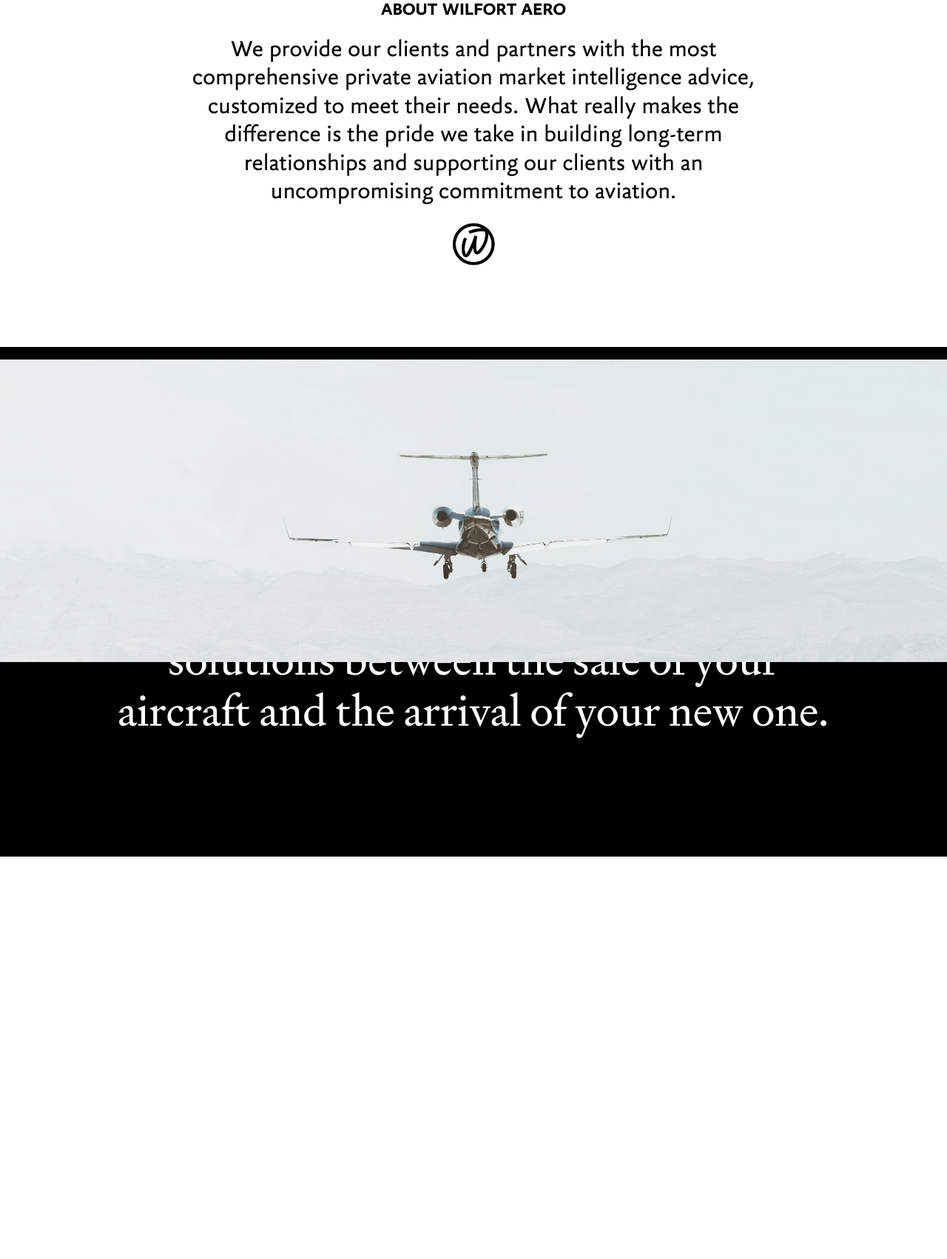
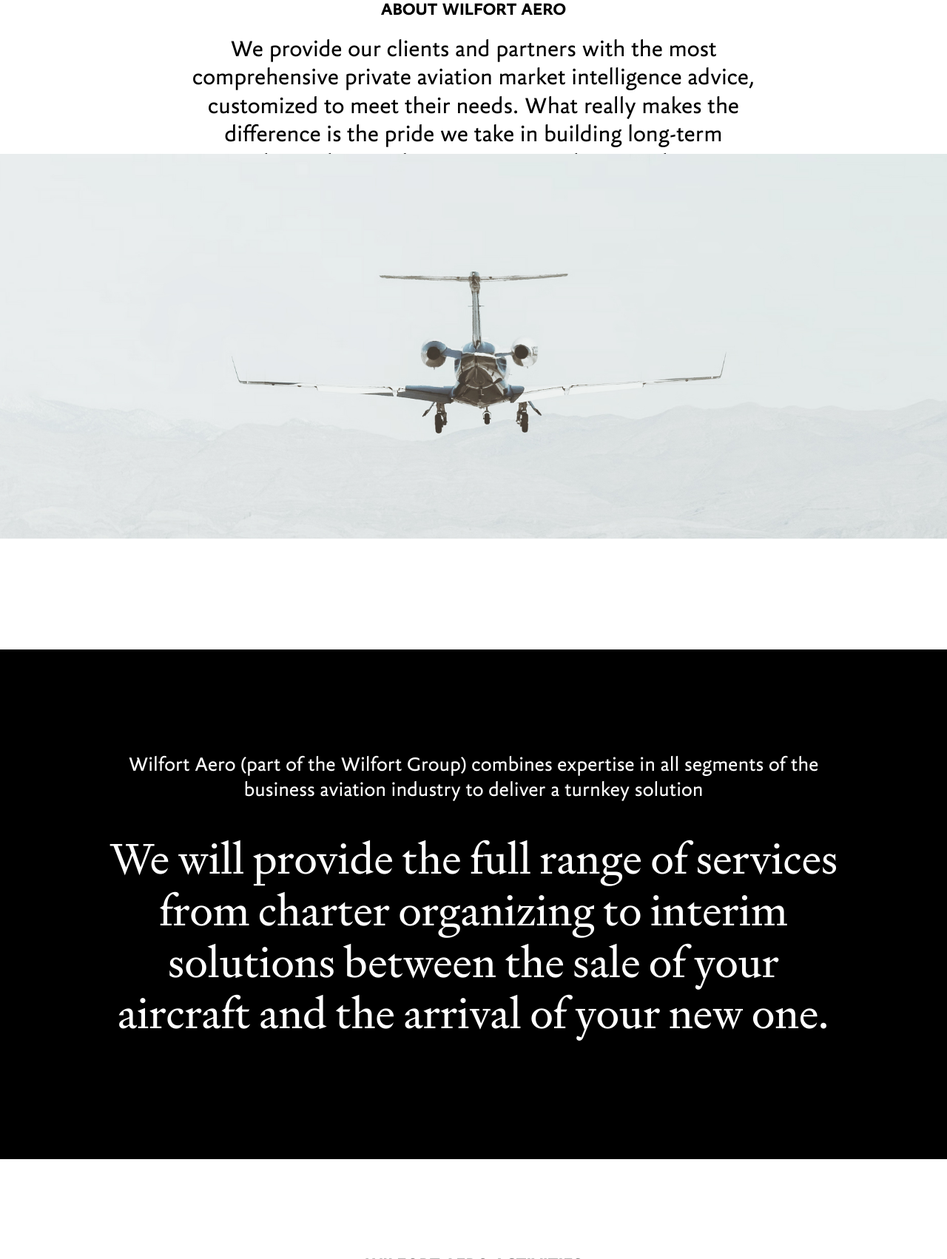
Before and after one commit to KorolPaul/wilfort, a PHP site: page / in a window 1280 px wide. Shown: the part 898-2600 px from the top of the page at 74% size. Run offline with PHP 8.4, Linux system fonts and the light colour scheme.

Commit message:
parallax

```diff
--- a/index.html
+++ b/index.html
@@ -80,6 +80,8 @@
             </div>
         </section>
 
+        <img src="src/img/plane-1.jpg" alt="" class="section_image">
+
         <section class="section section__dark">
             <div class="section_holder">
                 <div class="advantage js-animation">
@@ -88,7 +90,6 @@
                 </div>
             </div>
         </section>
-        <img src="src/img/plane-1.jpg" alt="" class="section_image">
 
         <section class="section">
             <div class="section_holder">
@@ -107,6 +108,7 @@
             </div>
         </section>
 
+        <img src="src/img/plane-2.jpg" alt="" class="section_image">
         <section class="section section__dark">
             <div class="section_holder">
                 <div class="advantage js-animation">
@@ -115,7 +117,6 @@
                 </div>
             </div>
         </section>
-        <img src="src/img/plane-2.jpg" alt="" class="section_image">
 
         <section class="section section__big-top-indent">
             <div class="section_holder">
--- a/src/js/main.js
+++ b/src/js/main.js
@@ -82,7 +82,7 @@ const animatedElements = document.querySelectorAll('.js-animation, .section_titl
 if (animatedElements.length) {
     animatedElements.forEach(el => {
         const isActivityTextEl = el.classList.contains('activity_text');
-        const ratio = (isMobile || isActivityTextEl) ? 0.1 : 0.3;
+        const ratio = (isMobile || isActivityTextEl) ? 0.05 : 0.3;
         const observerCallback = function (e) {
             const { target, intersectionRatio } = e[0];
             if (intersectionRatio > ratio) {
--- a/src/scss/layout/_parallax.scss
+++ b/src/scss/layout/_parallax.scss
@@ -6,7 +6,7 @@
     box-sizing: border-box;
     padding: 160px 0 0;
     @include tablet {
-        perspective: 1px;
+        perspective: 2px;
         perspective-origin: top center;
         scroll-behavior: smooth;
         transform-style: preserve-3d;
--- a/src/scss/layout/_section.scss
+++ b/src/scss/layout/_section.scss
@@ -43,7 +43,7 @@
         margin-top: -60px;
         @include tablet {
             margin: 0;
-            transform: translateY(100%) translateZ(-0.75px) scale(1.75);
+            transform: translateY(75%) translateZ(-0.75px) scale(1.75);
         }
     }
 }
```
Also changed, not shown: style.css.
